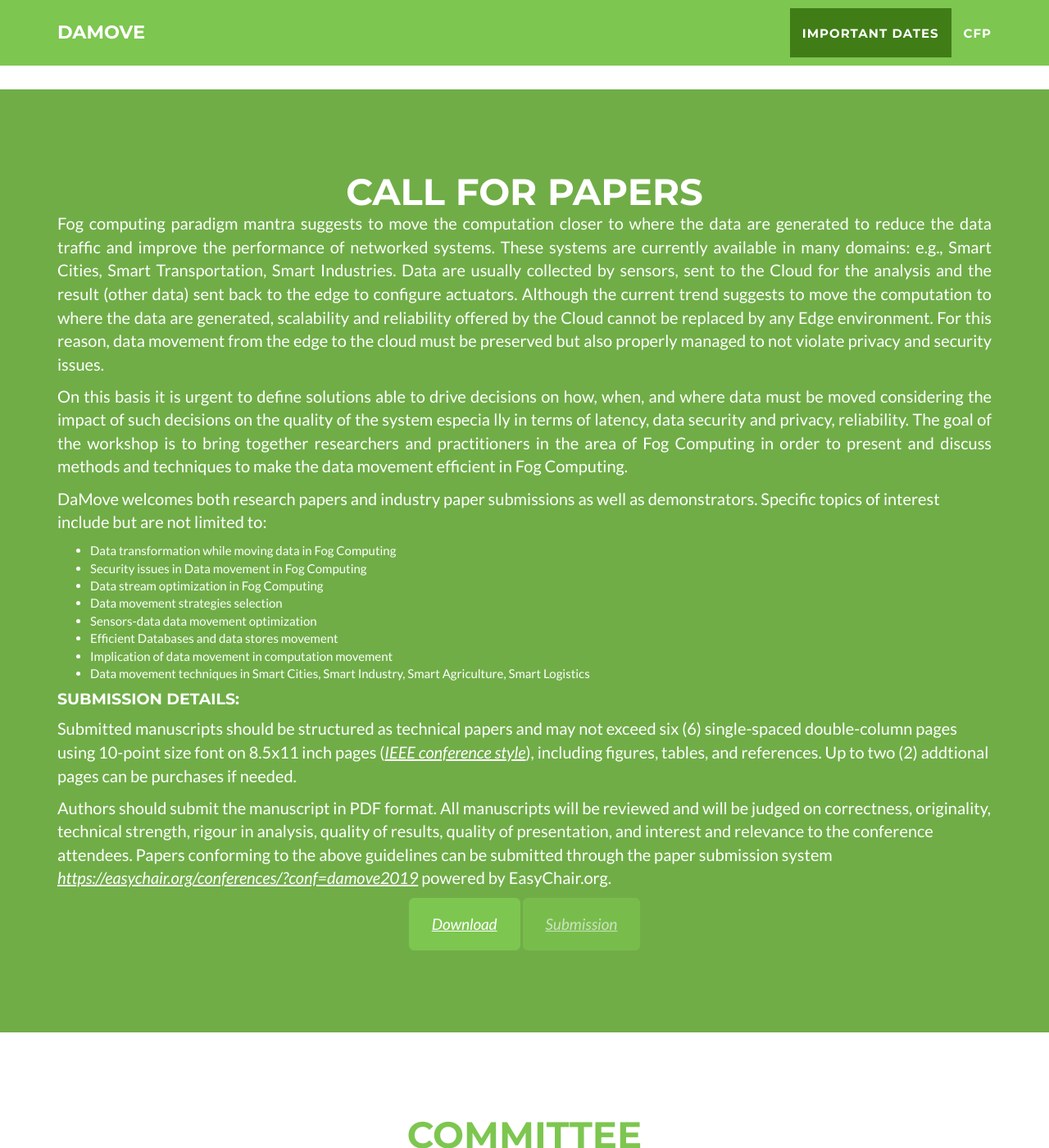
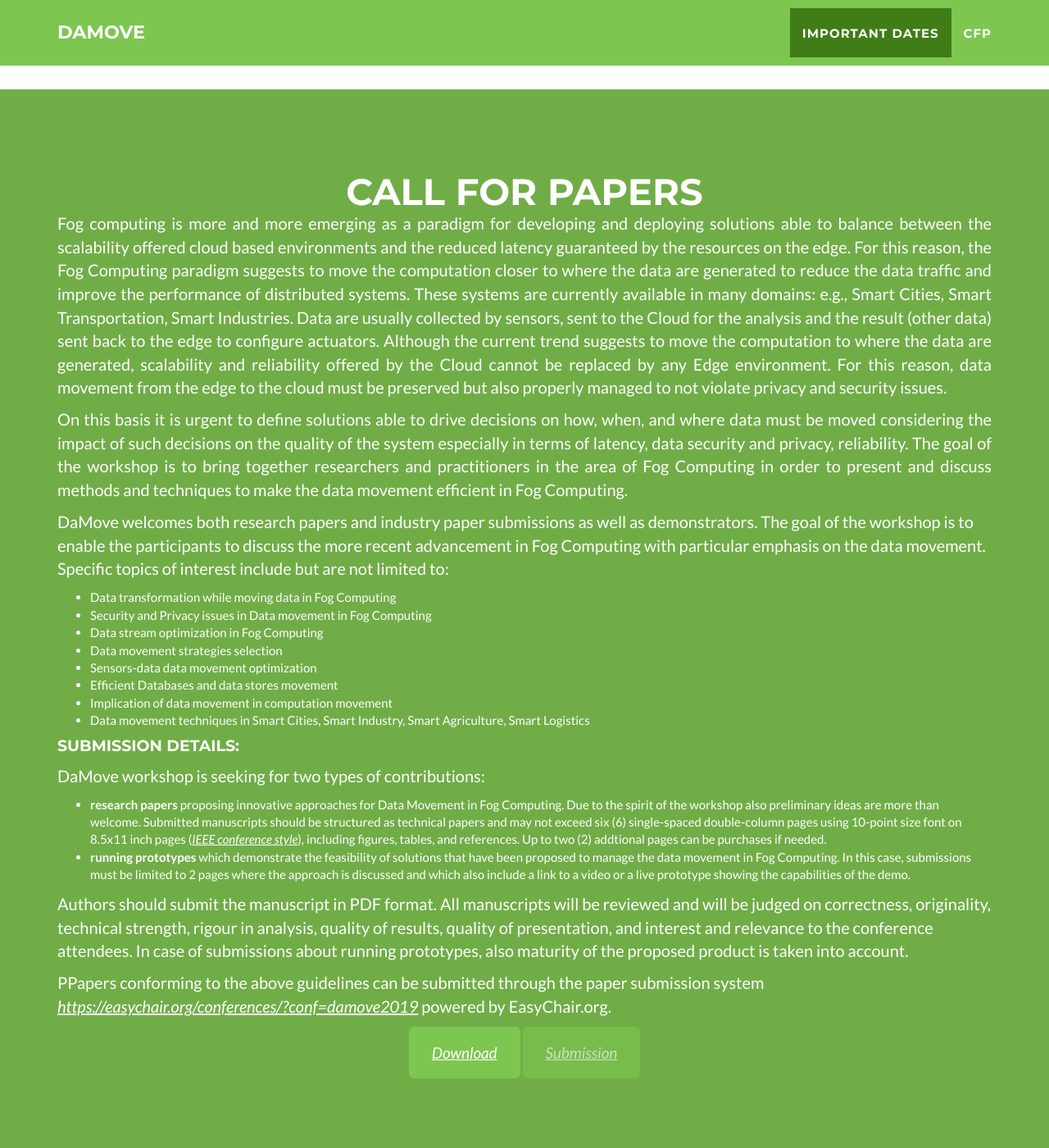
Before and after one commit to DITAS-Project/web_damove, a Jekyll site: the page built from index.html, in a window 1280 px wide and 1400 px high, scrolled down 1448 px. Shown: the whole window at 82% size. Built offline with Jekyll 4.4.1, drawn with Linux system fonts in a browser that asks for light colours; grey boxes are pictures that could not be loaded.

Commit message:
changed cfp

```diff
--- a/_includes/cfp.html
+++ b/_includes/cfp.html
@@ -8,27 +8,18 @@
       </div>
       <div class="row ">
          <div class="col-lg-12 text-justify">
-                <p>Fog computing paradigm mantra suggests to move the computation closer to where the data are
-                    generated to reduce the data traffic and improve the performance of networked systems. These
-                    systems are currently available in many domains: e.g., Smart Cities, Smart Transportation, Smart
-                    Industries. Data are usually collected by sensors, sent to the Cloud for the analysis and the
-                    result (other data) sent back to the edge to configure actuators. Although the current trend
-                    suggests to move the computation to where the data are generated, scalability and reliability
-                    offered by the Cloud cannot be replaced by any Edge environment. For this reason, data movement
-                    from the edge to the cloud must be preserved but also properly managed to not violate privacy and
-                    security issues.</p>
-                <p> On this basis it is urgent to define solutions able to drive decisions on how, when, and where data
-                    must be moved considering the impact of such decisions on the quality of the system especia lly in
-                    terms of latency, data security and privacy, reliability. The goal of the workshop is to bring
-                    together researchers and practitioners in the area of Fog Computing in order to present and discuss
-                    methods and techniques to make the data movement efficient in Fog Computing.</p>
+            <p>
+               Fog computing is more and more emerging as a paradigm for developing and deploying solutions able to balance between the scalability offered cloud based environments and the reduced latency guaranteed by the resources on the edge. For this reason, the Fog Computing paradigm suggests to move the computation closer to where the data are generated to reduce the data traffic and improve the performance of distributed systems. These systems are currently available in many domains: e.g., Smart Cities, Smart Transportation, Smart Industries. Data are usually collected by sensors, sent to the Cloud for the analysis and the result (other data) sent back to the edge to configure actuators. Although the current trend suggests to move the computation to where the data are generated, scalability and reliability offered by the Cloud cannot be replaced by any Edge environment. For this reason, data movement from the edge to the cloud must be preserved but also properly managed to not violate privacy and security issues.
+            </p>
+            <p>
+               On this basis it is urgent to define solutions able to drive decisions on how, when, and where data must be moved considering the impact of such decisions on the quality of the system especially in terms of latency, data security and privacy, reliability. The goal of the workshop is to bring together researchers and practitioners in the area of Fog Computing in order to present and discuss methods and techniques to make the data movement efficient in Fog Computing.
+            </p>
          </div>
          <div class="col-lg-12">
-                <p>DaMove welcomes both research papers and industry paper submissions as well as demonstrators.
-                    Specific topics of interest include but are not limited to:</p>
+            <p>DaMove welcomes both research papers and industry paper submissions as well as demonstrators. The goal of the workshop is to enable the participants to discuss the more recent advancement in Fog Computing with particular emphasis on the data movement. Specific topics of interest include but are not limited to:</p>
             <ul>
                <li>Data transformation while moving data in Fog Computing</li>
-                    <li>Security issues in Data movement in Fog Computing</li>
+               <li>Security and Privacy issues in Data movement in Fog Computing</li>
                <li>Data stream optimization in Fog Computing</li>
                <li>Data movement strategies selection</li>
                <li>Sensors-data data movement optimization</li>
@@ -36,19 +27,27 @@
                <li>Implication of data movement in computation movement</li>
                <li>Data movement techniques in Smart Cities, Smart Industry, Smart Agriculture, Smart Logistics</li>
             </ul>
-
-                <h4>Submission details:</h4>
+            <h4>SUBMISSION DETAILS:</h4>
             <p>
-                    Submitted manuscripts should be structured as technical papers and may not exceed six (6) single-spaced double-column pages using 10-point size font on 8.5x11 inch pages (<a href="https://www.ieee.org/conferences/publishing/templates.html">IEEE conference style</a>), including figures, tables, and references. Up to two (2) addtional pages can be purchases if needed.
+               DaMove workshop is seeking for two types of contributions:
+            </p>
+            <ul>
+               <li>
+                  <b>research papers</b> proposing innovative approaches for Data Movement in Fog Computing. Due to the spirit of the workshop also preliminary ideas are more than welcome. Submitted manuscripts should be structured as technical papers and may not exceed six (6) single-spaced double-column pages using 10-point size font on 8.5x11 inch pages (<a href="https://www.ieee.org/conferences/publishing/templates.html">IEEE conference style</a>), including figures, tables, and references. Up to two (2) addtional pages can be purchases if needed.
+               </li>
+               <li>
+                  <b>running prototypes</b> which demonstrate the feasibility of solutions that have been proposed to manage the data movement in Fog Computing. In this case, submissions must be limited to 2 pages where the approach is discussed and which also include a link to a video or a live prototype showing the capabilities of the demo.
+               </li>
+            </ul>
+            <p>
+               Authors should submit the manuscript in PDF format. All manuscripts will be reviewed and will be judged on correctness, originality, technical strength, rigour in analysis, quality of results, quality of presentation, and interest and relevance to the conference attendees. In case of submissions about running prototypes, also maturity of the proposed product is taken into account.
             </p>
             <p>
-                    Authors should submit the manuscript in PDF format. All manuscripts will be reviewed and will be judged on correctness, originality, technical strength, rigour in analysis, quality of results, quality of presentation, and interest and relevance to the conference attendees. Papers conforming to the above guidelines can be submitted through the paper submission system <a href="https://easychair.org/conferences/?conf=damove2019">https://easychair.org/conferences/?conf=damove2019</a> powered by EasyChair.org.
+               PPapers conforming to the above guidelines can be submitted through the paper submission system <a href="https://easychair.org/conferences/?conf=damove2019">https://easychair.org/conferences/?conf=damove2019</a> powered by EasyChair.org.
             </p>
          </div>
          <div class="col-lg-8 col-lg-offset-2 text-center">
-
             <a type="button" class="btn btn-primary btn-lg mx-auto" href="https://www.ieee.org/conferences/publishing/templates.html">Download</a>
-
             <a type="button" class="btn btn-primary btn-lg mx-auto" href="https://easychair.org/conferences/?conf=damove2019" disabled>Submission</a>
          </div>
       </div>
```
Also changed, not shown: Readme.md (added). Lines whose indentation alone changed are shown as unchanged.
